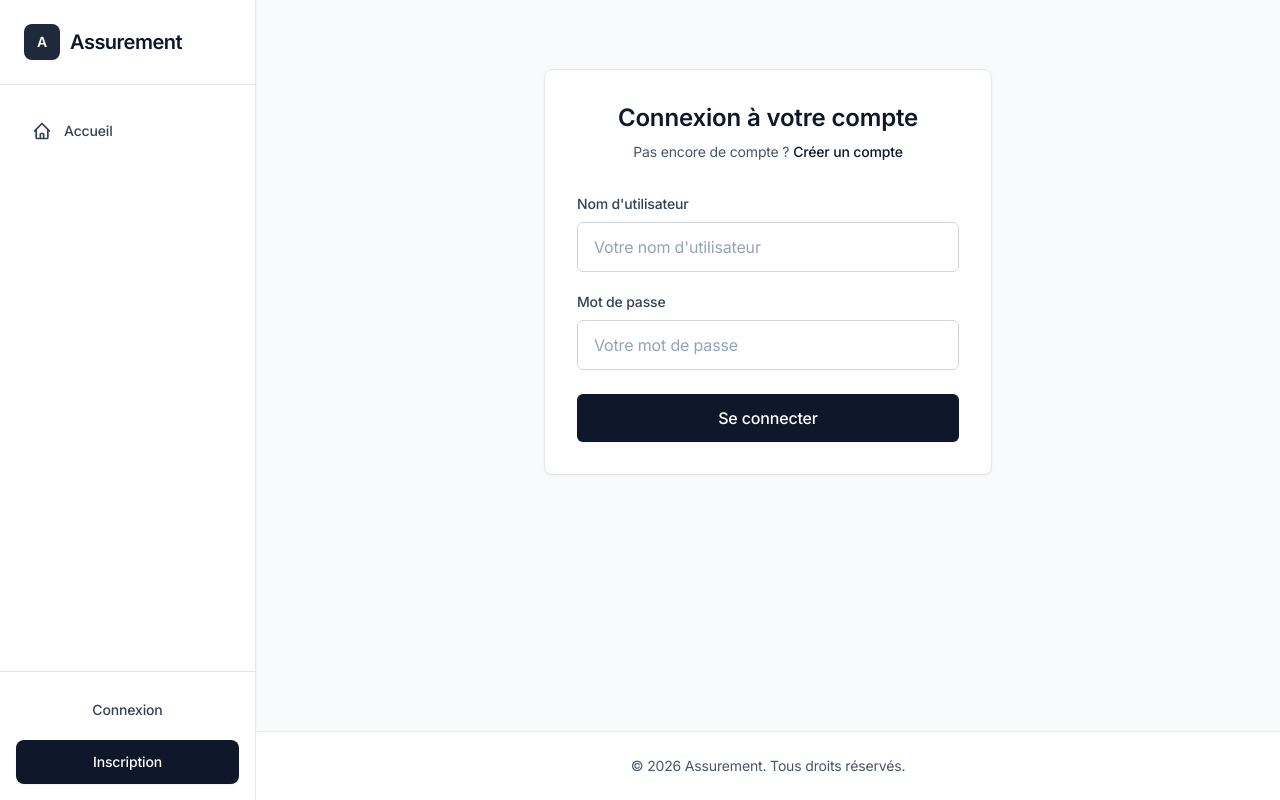
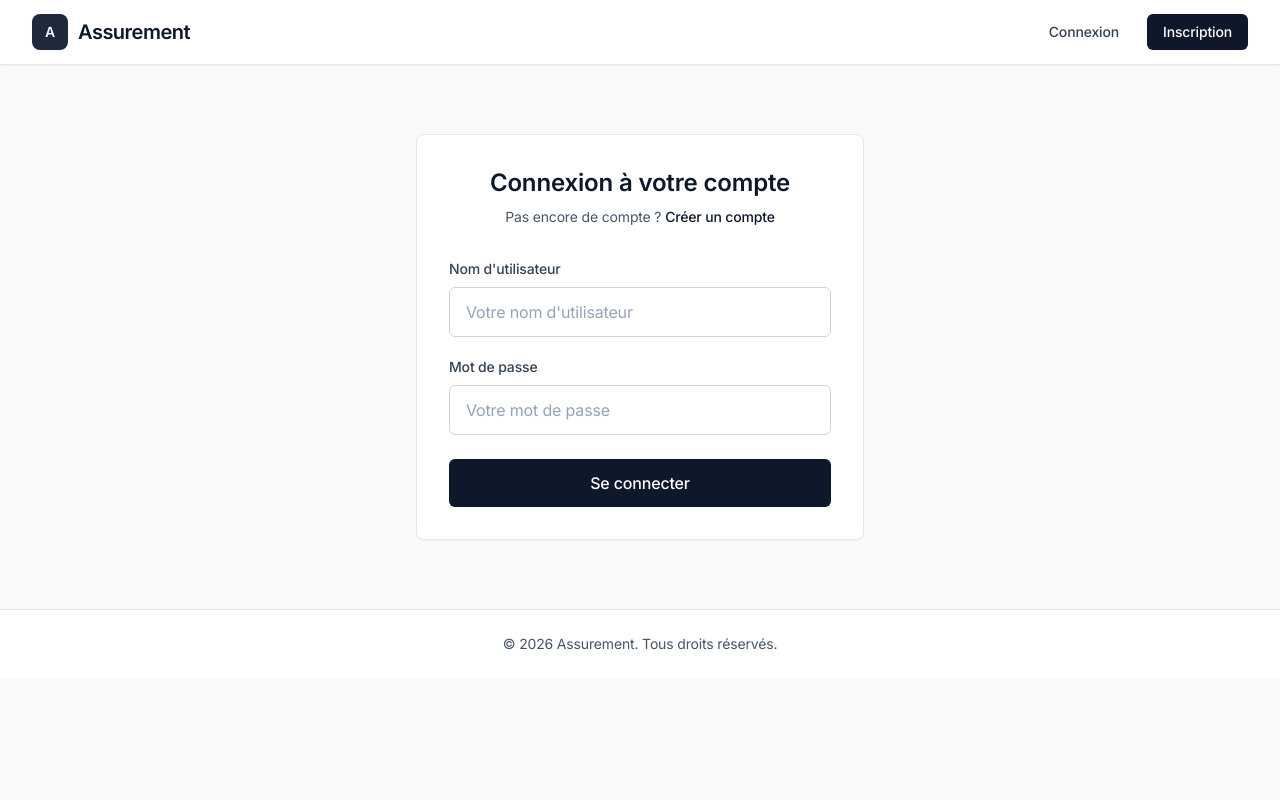
Before and after one commit to VibeDylan/assurment, a Django app: page /login/ in a window 1280 px wide. Run offline with Django 5.2, Linux system fonts and the light colour scheme; some libraries are stand-ins or nearby versions.

Commit message:
take horizontal navbar in not authentifcated mode but vertical in authentifcated mode

```diff
--- a/templates/base.html
+++ b/templates/base.html
@@ -16,8 +16,9 @@
     </style>
     {% block extra_css %}{% endblock %}
 </head>
-<body class="min-h-screen bg-gray-50 flex">
-    <!-- Sidebar Navigation -->
+<body class="min-h-screen bg-gray-50 {% if user.is_authenticated %}flex{% endif %}">
+    {% if user.is_authenticated %}
+        <!-- Sidebar Navigation (connecté) -->
         <nav class="w-64 bg-white border-r border-gray-200 shadow-sm flex flex-col min-h-screen">
             <div class="p-6 border-b border-gray-200">
                 <a href="{% url 'insurance_web:home' %}" class="flex items-center space-x-2.5 hover:opacity-80 transition-opacity">
@@ -29,7 +30,6 @@
             </div>
 
             <div class="flex-1 py-6 px-4">
-            {% if user.is_authenticated %}
                 <div class="space-y-1">
                     <a href="{% url 'insurance_web:home' %}" class="flex items-center px-4 py-3 text-sm font-medium text-slate-700 hover:bg-gray-50 hover:text-slate-900 rounded-lg transition-colors">
                         <svg class="w-5 h-5 mr-3" fill="none" stroke="currentColor" viewBox="0 0 24 24">
@@ -78,20 +78,9 @@
                         Mon Profil
                     </a>
                 </div>
-            {% else %}
-                <div class="space-y-1">
-                    <a href="{% url 'insurance_web:home' %}" class="flex items-center px-4 py-3 text-sm font-medium text-slate-700 hover:bg-gray-50 hover:text-slate-900 rounded-lg transition-colors">
-                        <svg class="w-5 h-5 mr-3" fill="none" stroke="currentColor" viewBox="0 0 24 24">
-                            <path stroke-linecap="round" stroke-linejoin="round" stroke-width="2" d="M3 12l2-2m0 0l7-7 7 7M5 10v10a1 1 0 001 1h3m10-11l2 2m-2-2v10a1 1 0 01-1 1h-3m-6 0a1 1 0 001-1v-4a1 1 0 011-1h2a1 1 0 011 1v4a1 1 0 001 1m-6 0h6"></path>
-                        </svg>
-                        Accueil
-                    </a>
-                </div>
-            {% endif %}
             </div>
 
             <div class="p-4 border-t border-gray-200">
-            {% if user.is_authenticated %}
                 <div class="mb-3 px-4 py-2 bg-gray-50 rounded-lg">
                     <p class="text-xs font-medium text-slate-500 mb-1">Connecté en tant que</p>
                     <p class="text-sm font-semibold text-slate-900">{{ user.get_full_name|default:user.username }}</p>
@@ -105,23 +94,44 @@
                         Déconnexion
                     </button>
                 </form>
+            </div>
+        </nav>
     {% else %}
-                <div class="space-y-2">
-                    <a href="{% url 'insurance_web:login' %}" class="block w-full px-4 py-3 text-sm font-medium text-center text-slate-700 hover:bg-gray-50 rounded-lg transition-colors">
+        <!-- Navigation horizontale (non connecté) -->
+        <nav class="bg-white border-b border-gray-200 shadow-sm">
+            <div class="max-w-7xl mx-auto px-4 sm:px-6 lg:px-8">
+                <div class="flex justify-between items-center h-16">
+                    <div class="flex items-center">
+                        <a href="{% url 'insurance_web:home' %}" class="flex items-center space-x-2.5 hover:opacity-80 transition-opacity">
+                            <div class="w-9 h-9 bg-slate-800 rounded-lg flex items-center justify-center shadow-sm">
+                                <span class="text-white font-semibold text-sm">A</span>
+                            </div>
+                            <span class="text-xl font-semibold text-slate-900 tracking-tight">Assurement</span>
+                        </a>
+                    </div>
+                    <div class="flex items-center space-x-4">
+                        <a href="{% url 'insurance_web:login' %}" class="text-slate-700 hover:text-slate-900 px-3 py-2 text-sm font-medium transition-colors">
                             Connexion
                         </a>
-                    <a href="{% url 'insurance_web:signup' %}" class="block w-full px-4 py-3 text-sm font-medium text-center bg-slate-900 hover:bg-slate-800 text-white rounded-lg transition-colors shadow-sm">
+                        <a href="{% url 'insurance_web:signup' %}" class="bg-slate-900 hover:bg-slate-800 text-white px-4 py-2 rounded-md text-sm font-medium transition-colors shadow-sm">
                             Inscription
                         </a>
                     </div>
-            {% endif %}
+                </div>
             </div>
         </nav>
+    {% endif %}
 
-    <!-- Main Content -->
+    {% if user.is_authenticated %}
+        <!-- Main Content (connecté) -->
         <div class="flex-1 flex flex-col min-h-screen">
             <main class="flex-1">
+    {% else %}
+        <!-- Main Content (non connecté) -->
+        <main>
+    {% endif %}
                 {% block content %}{% endblock %}
+    {% if user.is_authenticated %}
             </main>
 
             <footer class="bg-white border-t border-gray-200 py-6 px-4 sm:px-6 lg:px-8">
@@ -130,6 +140,17 @@
                 </p>
             </footer>
         </div>
+    {% else %}
+        </main>
+
+        <footer class="bg-white border-t border-gray-200 mt-auto">
+            <div class="max-w-7xl mx-auto py-6 px-4 sm:px-6 lg:px-8">
+                <p class="text-center text-sm text-slate-600">
+                    © 2026 Assurement. Tous droits réservés.
+                </p>
+            </div>
+        </footer>
+    {% endif %}
 
     {% block extra_js %}{% endblock %}
 </body>
```
Lines whose indentation alone changed are shown as unchanged.
